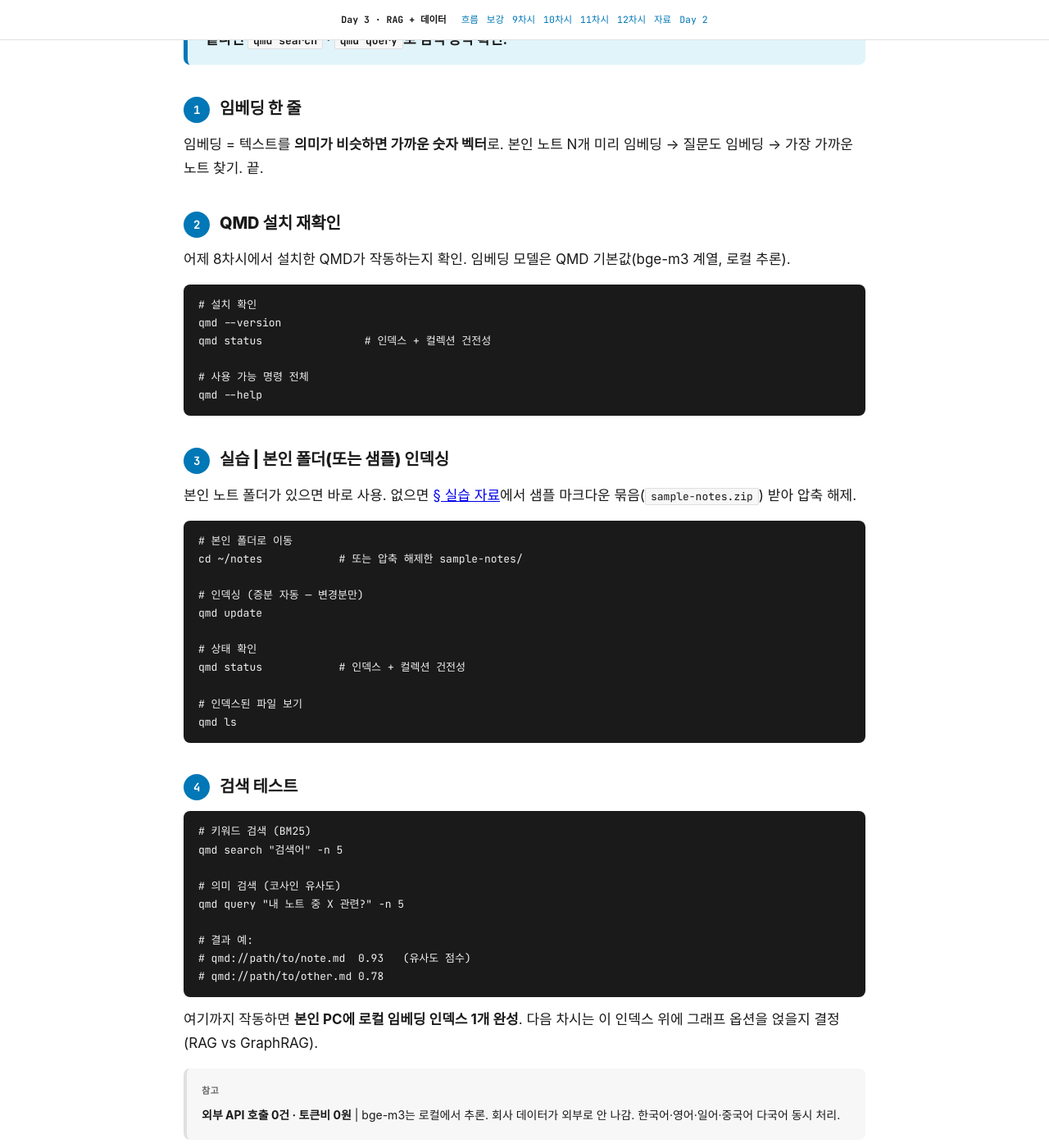
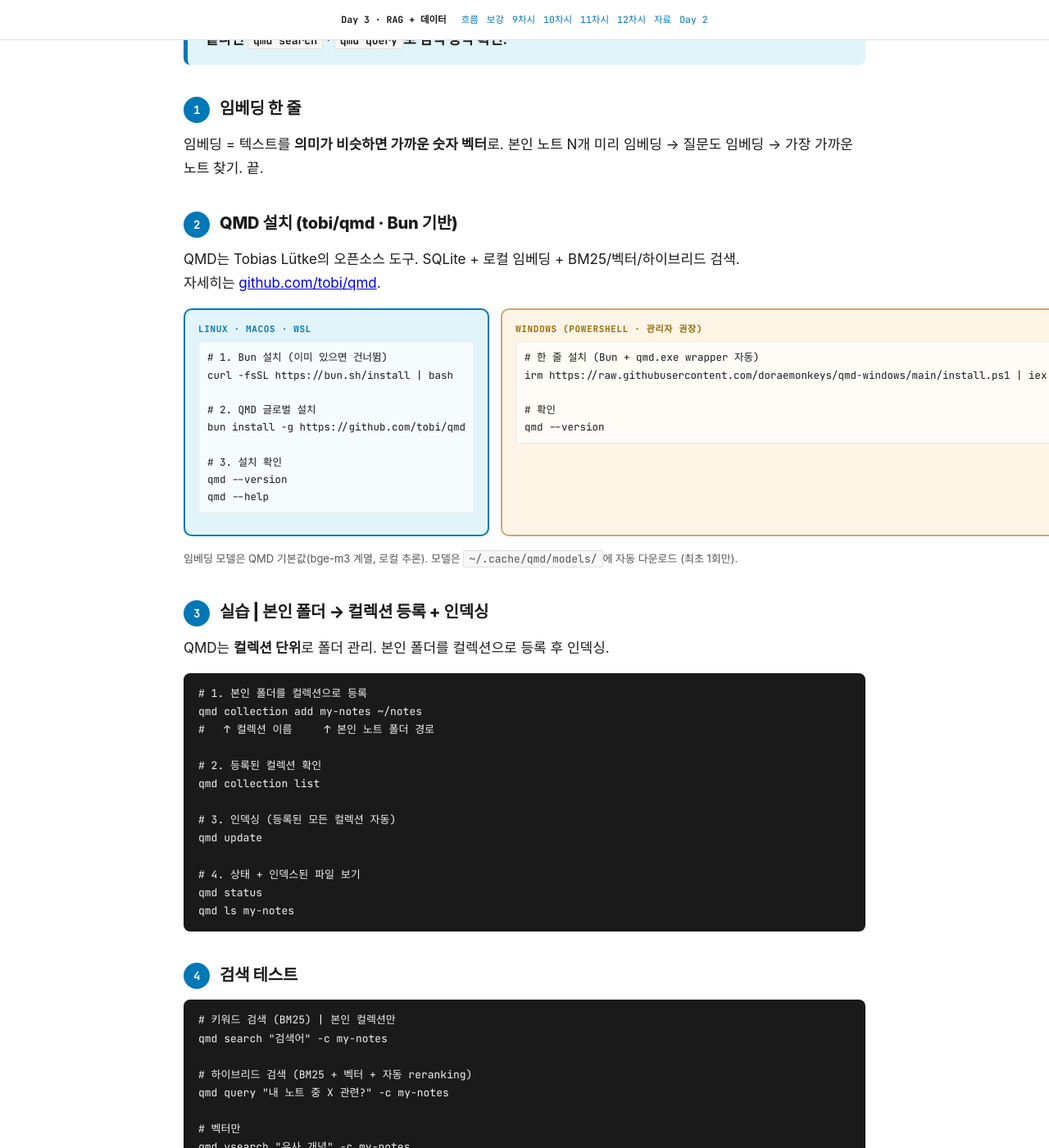
Before and after one commit to daniel8824-del/rag-day3, a Jekyll site: the page docs/index.html, which Jekyll copies as it is, in a window 1280 px wide and 1400 px high, scrolled down 8900 px. Shown: the whole window at 82% size. Built offline with Jekyll 4.4.1, drawn with Linux system fonts in a browser that asks for light colours; some web fonts are replaced; some of the changed text lies outside the part shown.

Commit message:
9차시 §2·§3·§4 통째 재구성 — QMD 설치부터 + 컬렉션 등록 흐름
§2 QMD 설치 (이전: '재확인'만) — Linux/macOS/WSL Bun + bun install -g · Windows PowerShell installer
  - tobi/qmd (Tobias Lütke 오픈소스)
  - 임베딩 모델 ~/.cache/qmd/models/ 자동 다운로드 (1회)

§3 컬렉션 등록 + 인덱싱 — qmd collection add my-notes <path>
  - QMD는 컬렉션 단위로 작동. 강사 obsidian 컬렉션과 별개로 본인 my-notes 등록
  - qmd collection list / qmd ls my-notes 추가

§4 검색 — -c <컬렉션> 옵션 추가
  - qmd search · qmd query · qmd vsearch 3 모드 명시 (BM25 / hybrid / vector-only)

Co-Authored-By: Claude Opus 4.7 (1M context) <noreply@anthropic.com>

```diff
--- a/docs/index.html
+++ b/docs/index.html
@@ -905,41 +905,64 @@ cp -r ~/tmp/csmk/{session-handoff,learn-rule} ~/.copilot/skills/</pre>
   <h3><span class="step-num">1</span>임베딩 한 줄</h3>
   <p>임베딩 = 텍스트를 <strong>의미가 비슷하면 가까운 숫자 벡터</strong>로. 본인 노트 N개 미리 임베딩 → 질문도 임베딩 → 가장 가까운 노트 찾기. 끝.</p>
 
-  <h3><span class="step-num">2</span>QMD 설치 재확인</h3>
-  <p>어제 8차시에서 설치한 QMD가 작동하는지 확인. 임베딩 모델은 QMD 기본값(bge-m3 계열, 로컬 추론).</p>
+  <h3><span class="step-num">2</span>QMD 설치 (tobi/qmd · Bun 기반)</h3>
+  <p>QMD는 Tobias Lütke의 오픈소스 도구. SQLite + 로컬 임베딩 + BM25/벡터/하이브리드 검색. 자세히는 <a href="https://github.com/tobi/qmd" target="_blank">github.com/tobi/qmd</a>.</p>
 
-  <pre style="background:#1a1a1a;color:#f0f0f0;padding:14px 18px;border-radius:8px;font-size:13px;"># 설치 확인
+  <div class="dual-track">
+    <div class="track instr">
+      <div class="track-h">Linux · macOS · WSL</div>
+      <pre># 1. Bun 설치 (이미 있으면 건너뜀)
+curl -fsSL https://bun.sh/install | bash
+
+# 2. QMD 글로벌 설치
+bun install -g https://github.com/tobi/qmd
+
+# 3. 설치 확인
 qmd --version
-qmd status                # 인덱스 + 컬렉션 건전성
+qmd --help</pre>
+    </div>
+    <div class="track stu">
+      <div class="track-h">Windows (PowerShell · 관리자 권장)</div>
+      <pre># 한 줄 설치 (Bun + qmd.exe wrapper 자동)
+irm https://raw.githubusercontent.com/doraemonkeys/qmd-windows/main/install.ps1 | iex
 
-# 사용 가능 명령 전체
-qmd --help</pre>
+# 확인
+qmd --version</pre>
+    </div>
+  </div>
 
-  <h3><span class="step-num">3</span>실습 | 본인 폴더(또는 샘플) 인덱싱</h3>
-  <p>본인 노트 폴더가 있으면 바로 사용. 없으면 <a href="#dl">§ 실습 자료</a>에서 샘플 마크다운 묶음(<code class="inline">sample-notes.zip</code>) 받아 압축 해제.</p>
+  <p style="font-size:13px;color:#555;">임베딩 모델은 QMD 기본값(bge-m3 계열, 로컬 추론). 모델은 <code class="inline">~/.cache/qmd/models/</code>에 자동 다운로드 (최초 1회만).</p>
 
-  <pre style="background:#1a1a1a;color:#f0f0f0;padding:14px 18px;border-radius:8px;font-size:13px;"># 본인 폴더로 이동
-cd ~/notes            # 또는 압축 해제한 sample-notes/
+  <h3><span class="step-num">3</span>실습 | 본인 폴더 → 컬렉션 등록 + 인덱싱</h3>
+  <p>QMD는 <strong>컬렉션 단위</strong>로 폴더 관리. 본인 폴더를 컬렉션으로 등록 후 인덱싱.</p>
 
-# 인덱싱 (증분 자동 — 변경분만)
+  <pre style="background:#1a1a1a;color:#f0f0f0;padding:14px 18px;border-radius:8px;font-size:13px;"># 1. 본인 폴더를 컬렉션으로 등록
+qmd collection add my-notes ~/notes
+#   ↑ 컬렉션 이름     ↑ 본인 노트 폴더 경로
+
+# 2. 등록된 컬렉션 확인
+qmd collection list
+
+# 3. 인덱싱 (등록된 모든 컬렉션 자동)
 qmd update
 
-# 상태 확인
-qmd status            # 인덱스 + 컬렉션 건전성
-
-# 인덱스된 파일 보기
-qmd ls</pre>
+# 4. 상태 + 인덱스된 파일 보기
+qmd status
+qmd ls my-notes</pre>
 
   <h3><span class="step-num">4</span>검색 테스트</h3>
-  <pre style="background:#1a1a1a;color:#f0f0f0;padding:14px 18px;border-radius:8px;font-size:13px;"># 키워드 검색 (BM25)
-qmd search "검색어" -n 5
+  <pre style="background:#1a1a1a;color:#f0f0f0;padding:14px 18px;border-radius:8px;font-size:13px;"># 키워드 검색 (BM25) | 본인 컬렉션만
+qmd search "검색어" -c my-notes
 
-# 의미 검색 (코사인 유사도)
-qmd query "내 노트 중 X 관련?" -n 5
+# 하이브리드 검색 (BM25 + 벡터 + 자동 reranking)
+qmd query "내 노트 중 X 관련?" -c my-notes
+
+# 벡터만
+qmd vsearch "유사 개념" -c my-notes
 
 # 결과 예:
-# qmd://path/to/note.md  0.93   (유사도 점수)
-# qmd://path/to/other.md 0.78</pre>
+# qmd://my-notes/path/to/note.md  0.93   (점수)
+# qmd://my-notes/path/to/other.md 0.78</pre>
 
   <p>여기까지 작동하면 <strong>본인 PC에 로컬 임베딩 인덱스 1개 완성</strong>. 다음 차시는 이 인덱스 위에 그래프 옵션을 얹을지 결정 (RAG vs GraphRAG).</p>
 
```
